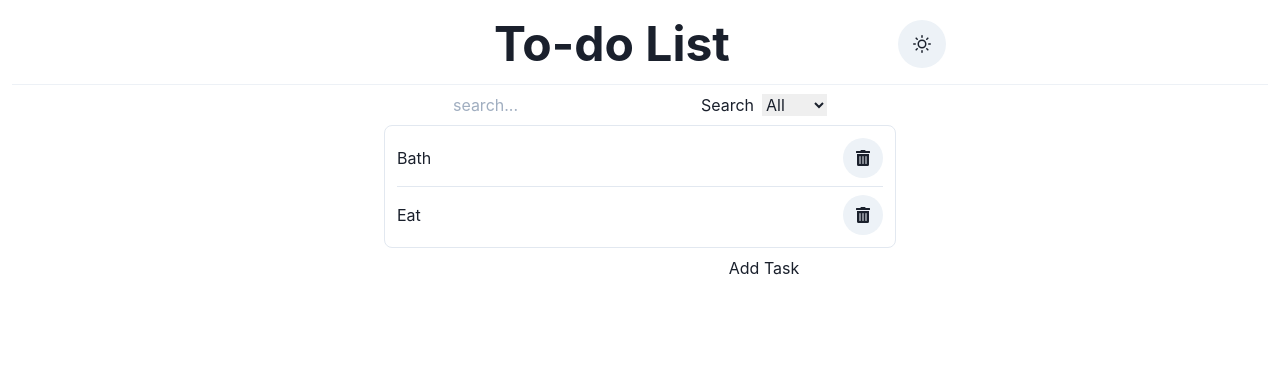
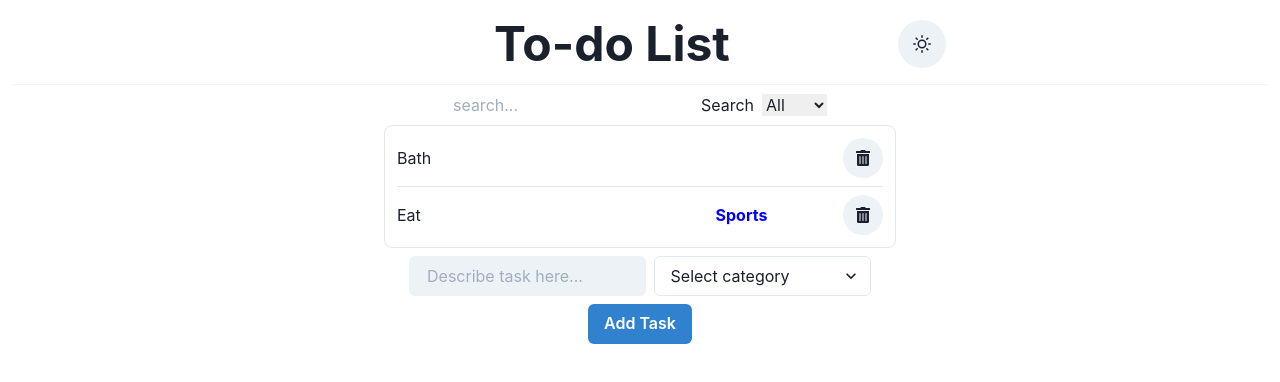
Before and after one commit to JAMorello/todo-app, a React (Create React App) app: page / in a window 1280 px wide. Shown: the top 382 px of the page. Built offline with nearby package versions, Linux system fonts and the light colour scheme.

Commit message:
Worked on AddTodo styling and added categories

```diff
--- a/src/components/AddTodo.jsx
+++ b/src/components/AddTodo.jsx
@@ -1,24 +1,45 @@
 import { useState } from "react";
 import { nanoid } from "nanoid";
+import { HStack, VStack, Input, Button, Select } from "@chakra-ui/react";
 
 function AddTodo({ alterList }) {
   const [task, setTask] = useState("");
+  const [category, setCategory] = useState("");
 
   const handleAddTodo = (e) => {
     e.preventDefault();
-    const item = { id: nanoid(), task: task };
+    const item = { id: nanoid(), task: task, category: category };
     alterList(item);
     setTask("");
   };
 
   return (
     <form onSubmit={handleAddTodo}>
-      <input
-        type="text"
-        value={task}
-        onChange={(e) => setTask(e.target.value)}
-      />
-      <button type="submit">Add Task</button>
+      <VStack>
+        <HStack>
+          <Input
+            variant="filled"
+            placeholder="Describe task here..."
+            type="text"
+            value={task}
+            onChange={(e) => setTask(e.target.value)}
+          />
+          <Select
+            placeholder="Select category"
+            value={category}
+            onChange={(e) => setCategory(e.target.value)}
+          >
+            <option value="House">House</option>
+            <option value="Work">Work</option>
+            <option value="Family">Family</option>
+            <option value="Sports">Sports</option>
+            <option value="Studies">Studies</option>
+          </Select>
+        </HStack>
+        <Button colorScheme="blue" type="submit">
+          Add Task
+        </Button>
+      </VStack>
     </form>
   );
 }
--- a/src/components/AppBody.jsx
+++ b/src/components/AppBody.jsx
@@ -7,8 +7,8 @@ import AddTodo from "./AddTodo";
 
 const AppBody = () => {
   const initialList = [
-    { id: 1, task: "Bath" },
-    { id: 2, task: "Eat" },
+    { id: 1, task: "Bath", category: "" },
+    { id: 2, task: "Eat", category: "Sports" },
   ];
 
   const [todoList, setTodoList] = useState(initialList);
--- a/src/components/TodoList.jsx
+++ b/src/components/TodoList.jsx
@@ -3,6 +3,7 @@ import {
   HStack,
   VStack,
   StackDivider,
+  Divider,
   Spacer,
   Text,
   IconButton,
@@ -22,7 +23,15 @@ function TodoList({ todoList, deleteItem }) {
       {todoList.map((item) => {
         return (
           <HStack key={item.id} w="100%">
-            <Text>{item.task}</Text>
+            <Text w="50%">{item.task}</Text>
+            <Spacer />
+            {item.category ? (
+              <Text color="blue" fontWeight="bold">
+                {item.category}{" "}
+              </Text>
+            ) : (
+              ""
+            )}
             <Spacer />
             <IconButton
               icon={<FaTrashAlt />}
```
